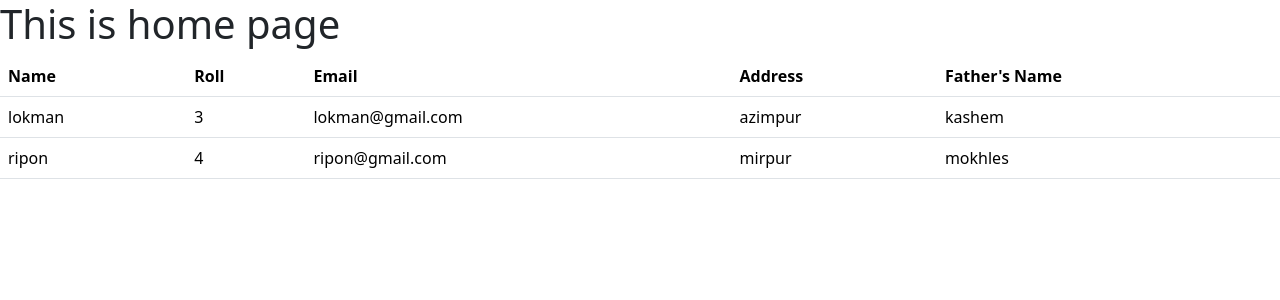
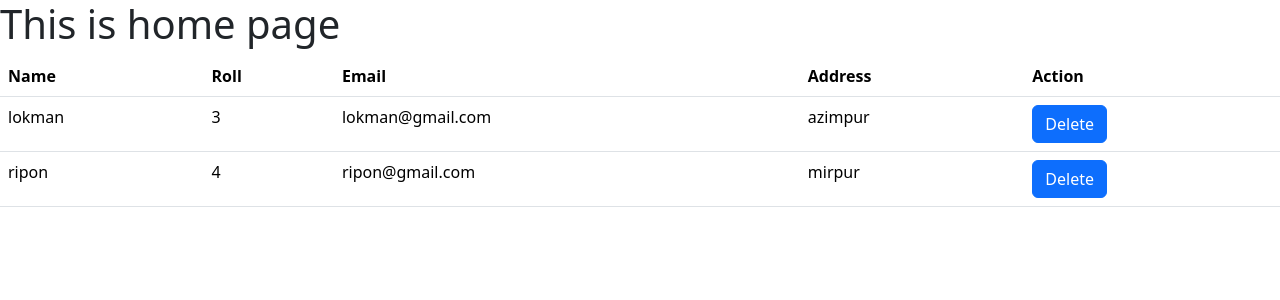
Before and after one commit to Shohagh019/django_practice_project_model, a Django app: page / in a window 1280 px wide. Shown: the top 300 px of the page. Run offline with Django 5.2, Linux system fonts and the light colour scheme; data comes from the database, SQL or seed files in the repository; both versions use the stored data as it was after the commit.

Commit message:
delete item from frontend added

```diff
--- a/first_app/templates/first_app/home.html
+++ b/first_app/templates/first_app/home.html
@@ -16,7 +16,7 @@
             <th scope="col">Roll</th>
             <th scope="col">Email</th>
             <th scope="col">Address</th>
-            <th scope="col">Father's Name</th>
+            <th scope="col">Action</th>
           </tr>
         </thead>
         <tbody>
@@ -26,7 +26,7 @@
             <td>{{st.roll}}</td>
             <td>{{st.email}}</td>
             <td>{{st.address}}</td>
-            <td>{{st.father_name}}</td>
+            <td><a class= 'btn btn-primary' href = "{% url 'delete_item' st.roll %}">Delete</a></td>
           </tr>
           {% endfor %}
         </tbody>
--- a/first_app/urls.py
+++ b/first_app/urls.py
@@ -1,5 +1,6 @@
 from django.urls import path
 from . import views
 urlpatterns = [
-    path('', views.home),
+    path('', views.home, name='homepage'),
+    path('delete/<int:roll>', views.delete_item, name='delete_item'),
 ]
--- a/first_app/views.py
+++ b/first_app/views.py
@@ -1,6 +1,10 @@
-from django.shortcuts import render
+from django.shortcuts import render,redirect
 from . import models
 
 def home(request):
     student = models.Student.objects.all()
     return render(request, 'first_app/home.html', {'data': student})
+
+def delete_item(request, roll):
+    std = models.Student.objects.get(pk=roll).delete()
+    return redirect('homepage')
```
Also changed, not shown: db.sqlite3.
